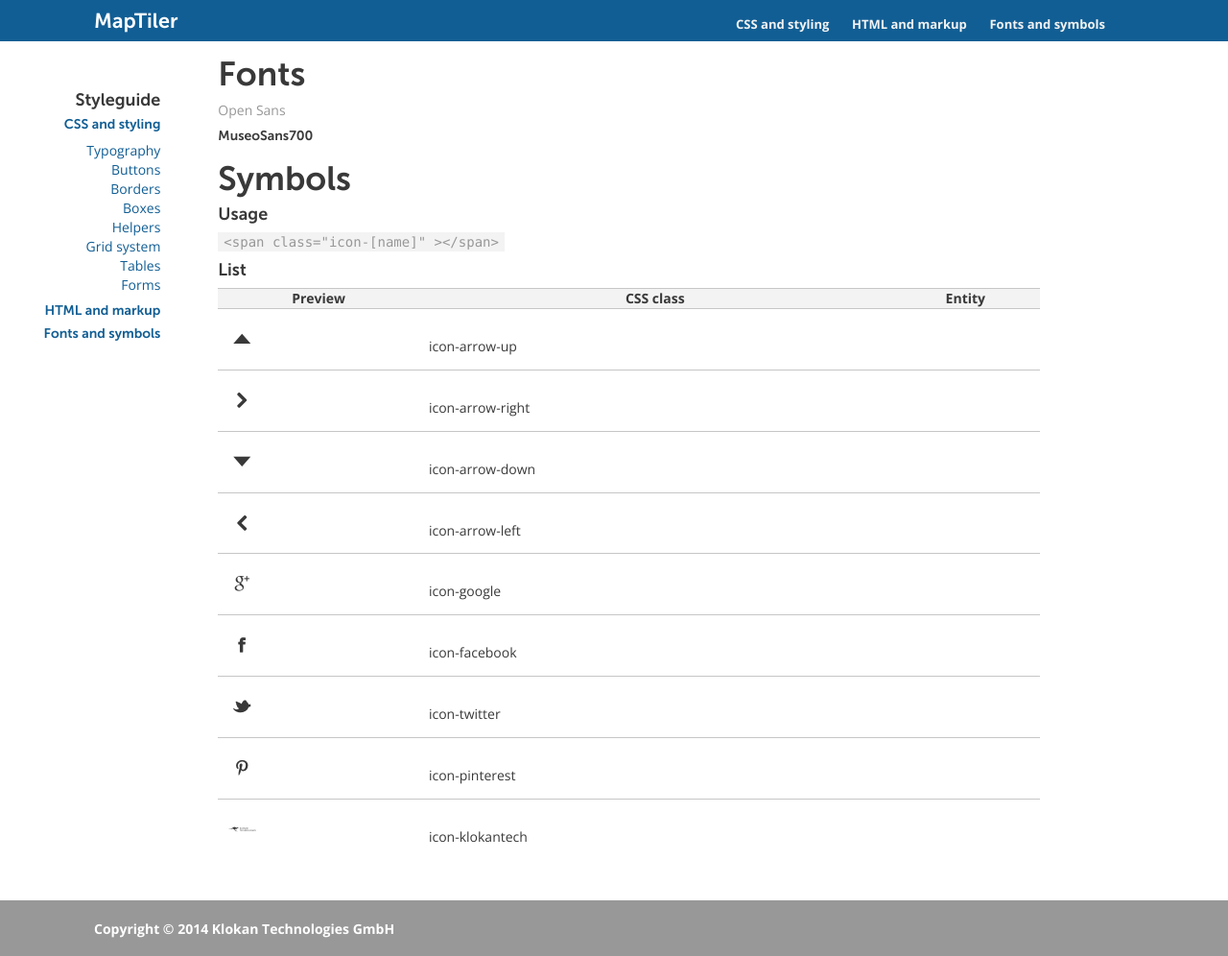
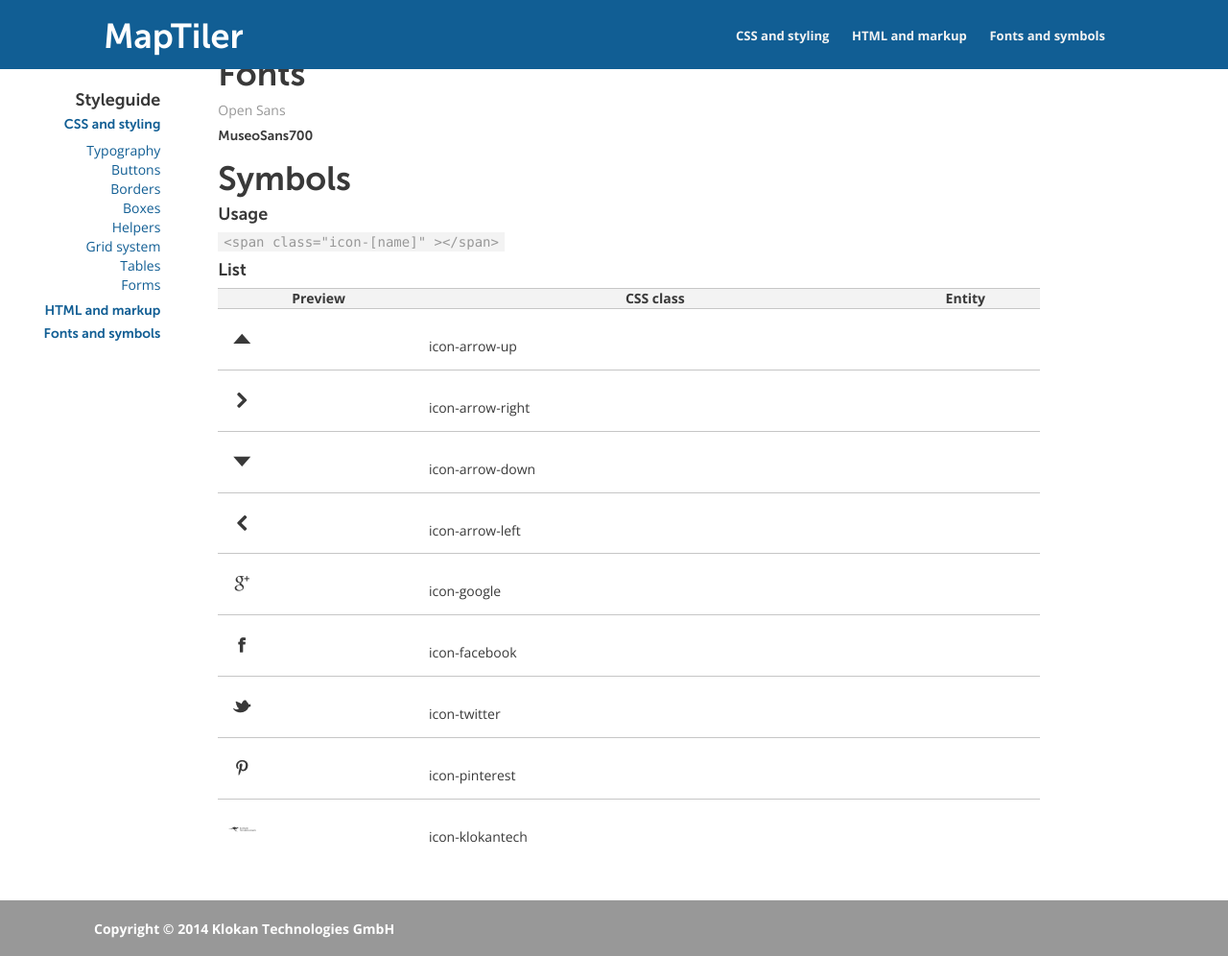
Before and after one commit to klokantech/styles, a Jekyll site: the page built from fonts.html, in a window 1280 px wide and 996 px high. Shown: the whole window at 96% size. Built offline with Jekyll 4.4.1, drawn with Linux system fonts in a browser that asks for light colours.

Commit message:
navbar top small

```diff
--- a/_layouts/default.html
+++ b/_layouts/default.html
@@ -14,7 +14,7 @@
     <script type="text/javascript" src="{{ site.baseurl }}/js/index.js"></script>
   </head>
   <body>
-    <div id="navbar-top-small">
+    <div id="navbar-top">
       <div class="container">
         <div class="logo">
           <h1><a href="http://maptiler.com">MapTiler</a></h1>
--- a/_sass/_navbar.scss
+++ b/_sass/_navbar.scss
@@ -92,6 +92,7 @@
       display: none;
       background-color: #ffffff;
       position: absolute;
+      top: $navbar-top-height;
       left: 0;
       right: 0;
       list-style-type: none;
@@ -131,11 +132,13 @@
   .nav{
     a{
       height: $navbar-top-height * 0.6;
-      padding-top:  ($navbar-top-height - $navbar-top-link-size - $navbar-top-menu-padding-bottom) * 0.6;
+      padding-top:  ($navbar-top-height * 0.6 - $navbar-top-link-size) / 2;
       padding-bottom:  $navbar-top-title-padding-bottom * 0.6;
     }
   }
-  #nav-mobile-nav{
-    top: $navbar-top-height * 0.6;
+  .nav-mobile{
+    #nav-mobile-nav{
+      top: $navbar-top-height * 0.6;
+    }
   }
 }
```
